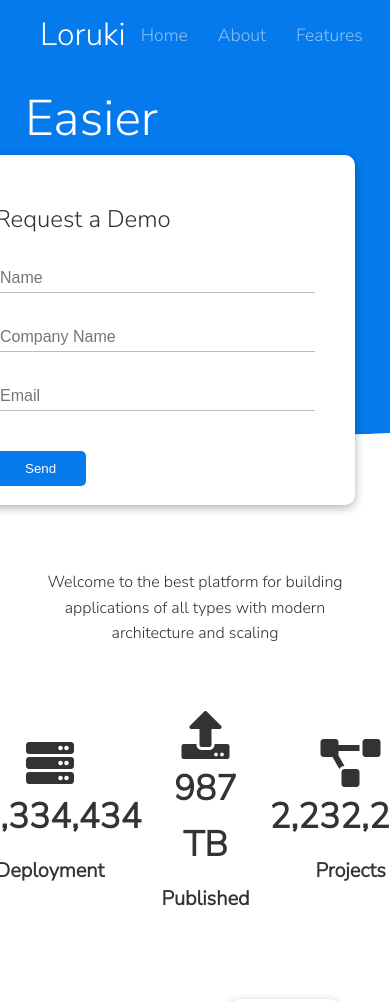
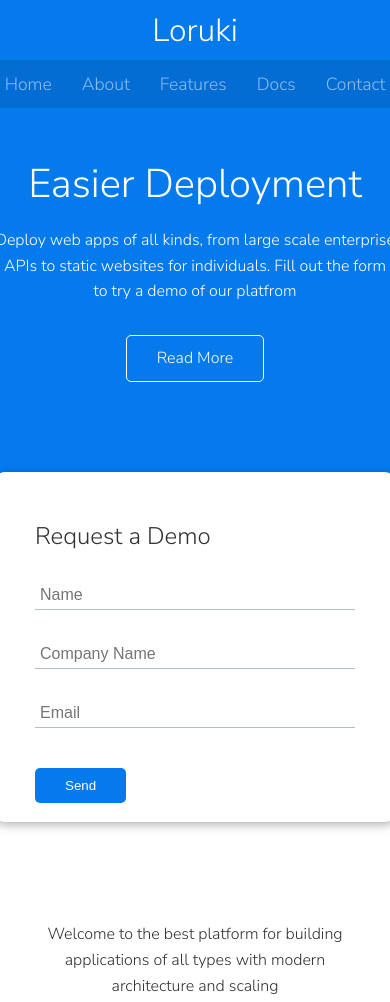
Before and after one commit to Armaghan15/loruki-website, a plain HTML site: page index.html in a window 390 px wide. Shown: the top 1002 px of the page. Drawn offline with Linux system fonts and the light colour scheme.

Commit message:
Made the website responsive

```diff
--- a/css/style.css
+++ b/css/style.css
@@ -225,3 +225,90 @@ footer nav a:hover {
 footer .social a {
   margin: 15px;
 }
+
+
+
+/* Media Queries */
+
+  /* Tablets and Under */
+@media (max-width: 768px) {
+  .grid,
+  .showcase .grid,
+  .stats .grid,
+  .cli .grid,
+  .cloud .grid {
+    grid-template-columns: 1fr;
+    grid-template-rows: 1fr;
+  }
+
+  /* Showcase Styles */
+  .showcase {
+    height: auto;
+  }
+
+  .showcase-text {
+    text-align: center;
+    margin-top: 40px;
+  }
+
+  .showcase-text h1 {
+    font-size: 40px;
+  }
+
+  .showcase-form {
+    justify-self: center;
+    margin: auto;
+  }
+
+  /* Stats Styles */
+  .stats .container {
+    margin-top: 60px;
+  }
+
+  .stats .container .grid {
+    margin-top: -3px
+  }
+
+  .stats .container .grid > div {
+    margin-top: 30px;
+  }
+
+  .stats .container .grid h3 {
+    font-size: 20px;
+  }
+
+  /* Cli Styles */
+  .cli .grid > *:first-child {
+    grid-column: 1;
+    grid-row: 1;
+  }
+
+  /* Cloud Styles */
+  .cloud .container img {
+    width: 400px;
+    margin: auto;
+  }
+}
+
+
+  /* Mobile */
+@media (max-width: 500px) {
+
+  /* Navbar Styles */
+  .navbar {
+    height: 110px;
+  }
+
+  .navbar .flex {
+    flex-direction: column;
+    justify-content: center;
+    align-items: center;
+  }
+
+  .navbar ul {
+    padding: 10px;
+    background-color: rgba(0, 0, 0, 0.1);
+    border-radius: 8px;
+  }
+
+}
```
